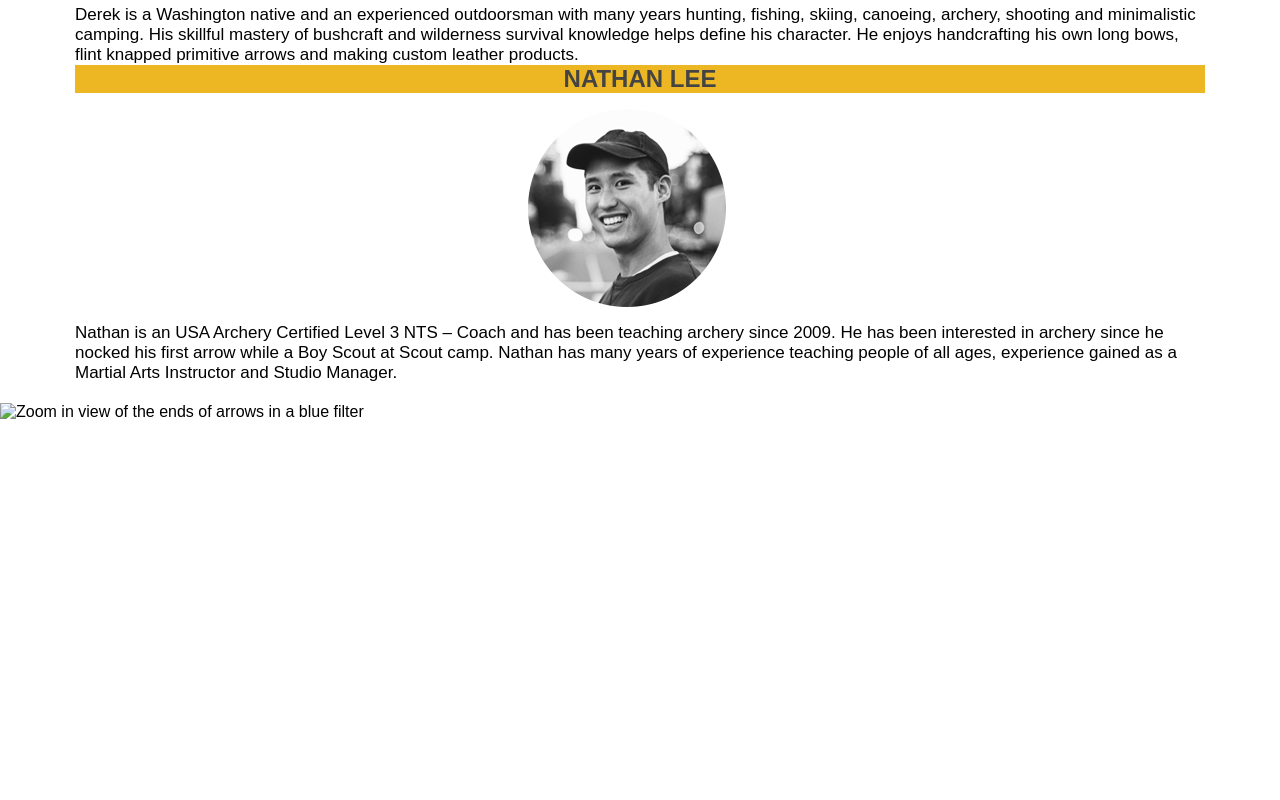
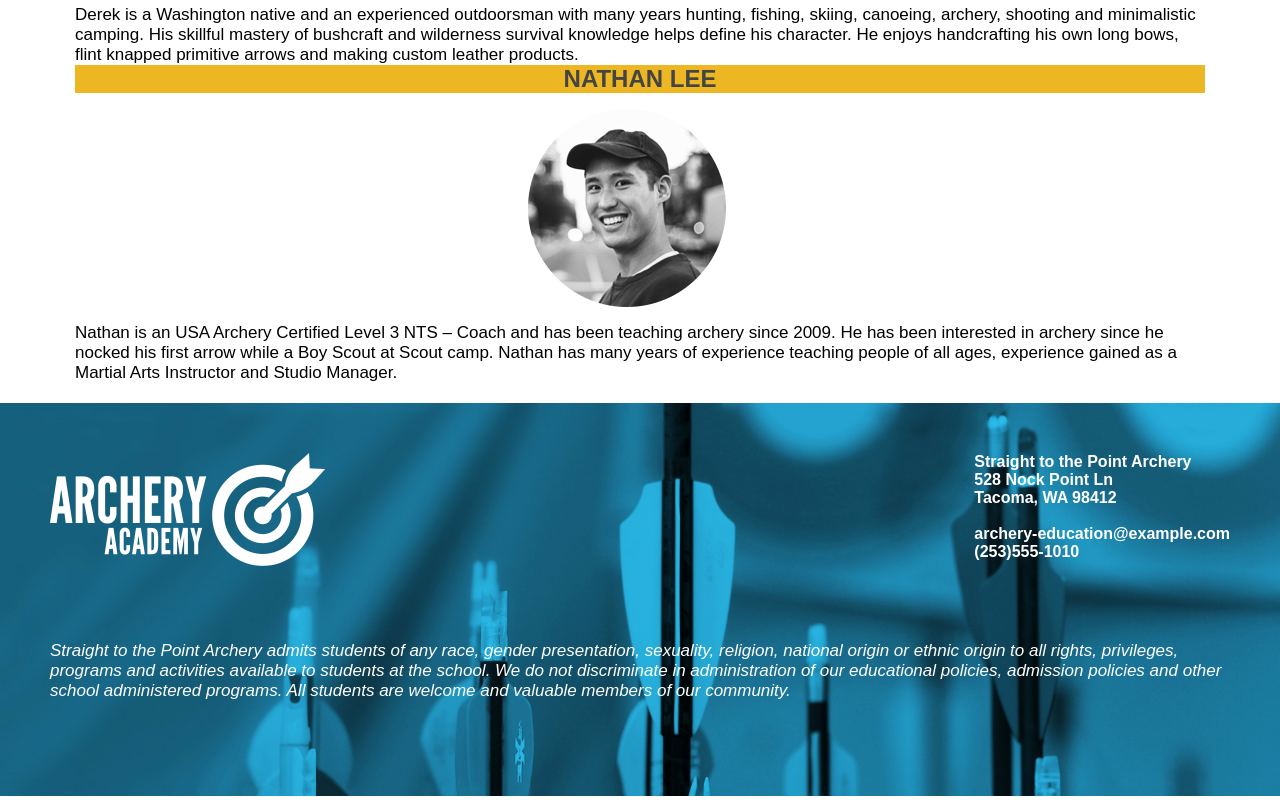
Before and after one commit to sonyanvck/portfolio, a plain HTML site: page instructors.html in a window 1280 px wide. Shown: the part 1727-2527 px from the top of the page. Before the commit the page ends 2294 px from the top, so only its background shows below. Drawn offline with Linux system fonts and the light colour scheme.

Commit message:
changed again

```diff
--- a/instructors.html
+++ b/instructors.html
@@ -71,8 +71,8 @@
   </section>
   <footer>
     <div class="container">
-    <img src="image/footer-Image.jph" width="100%" alt="Zoom in view of the ends of arrows in a blue filter">
-    <img class="footer-logo" src="image/logo-White.png" alt="'Archery Academy' with a bullseye for the logo">
+    <img src="image/footer-Image.jpg" width="100%" alt="Zoom in view of the ends of arrows in a blue filter">
+    <img class="footer-logo" src="image/logo-White.PNG" alt="'Archery Academy' with a bullseye for the logo">
     <address class="footer-address">Straight to the Point Archery
       <br>528 Nock Point Ln
       <br>Tacoma, WA 98412
```
